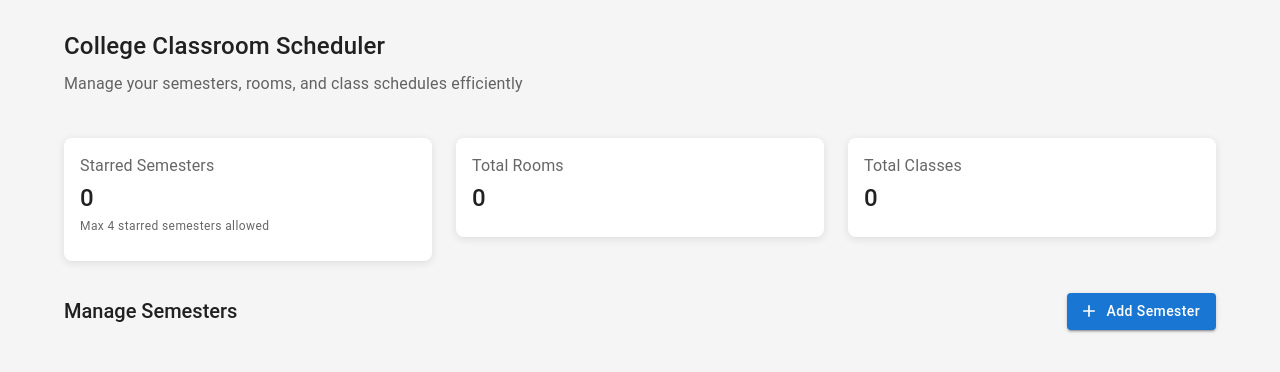
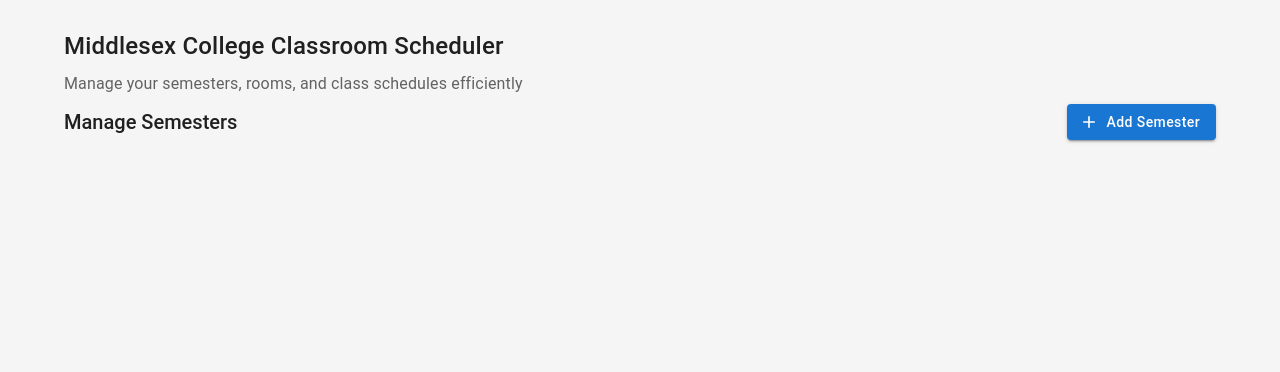
Before and after one commit to dchunawala/ClassRoomPlanner, a React (Vite) app: page / in a window 1280 px wide. Shown: the top 372 px of the page. Built offline with nearby package versions, Linux system fonts and the light colour scheme.

Commit message:
Add files via upload

```diff
--- a/src/screens/HomeScreen.tsx
+++ b/src/screens/HomeScreen.tsx
@@ -33,13 +33,13 @@
   return (
     <Box>
       <Typography variant="h4" component="h1" gutterBottom>
-        College Classroom Scheduler
+        Middlesex College Classroom Scheduler
       </Typography>
       <Typography variant="subtitle1" color="text.secondary" gutterBottom>
         Manage your semesters, rooms, and class schedules efficiently
       </Typography>
 
-      <Grid container spacing={3} sx={{ mt: 2, mb: 4 }}>
+      {/* <Grid container spacing={3} sx={{ mt: 2, mb: 4 }}>
         <Grid item xs={12} sm={4}>
           <Card>
             <CardContent>
@@ -73,7 +73,7 @@
             </CardContent>
           </Card>
         </Grid>
-      </Grid>
+      </Grid> */}
 
       <Box
         sx={{
```
